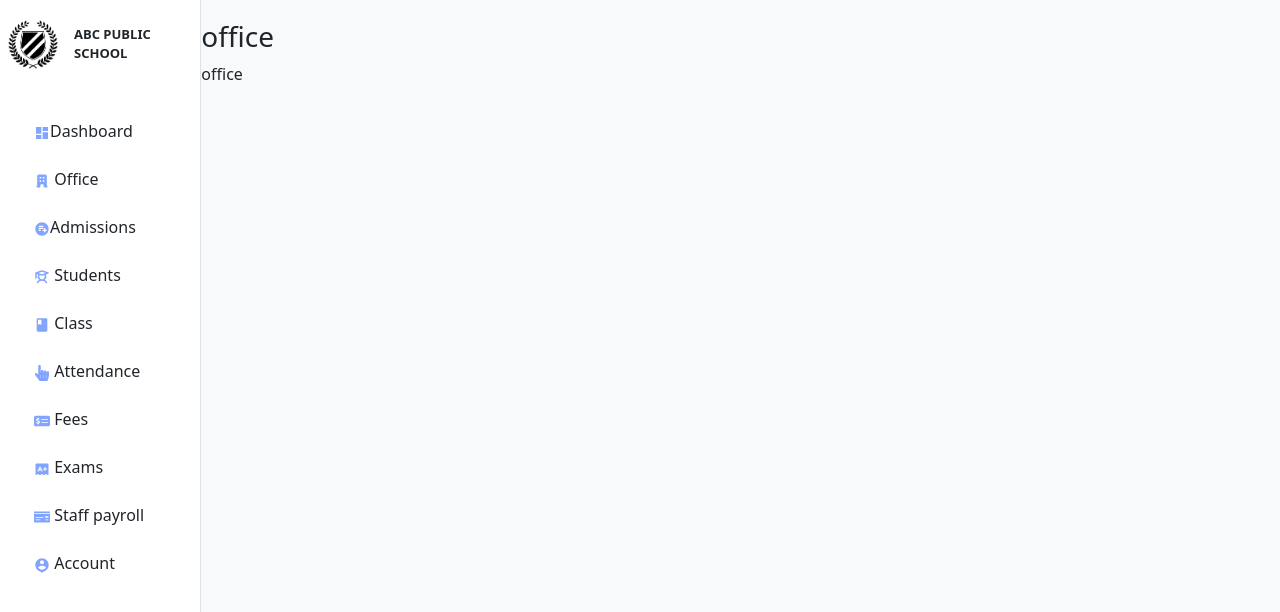
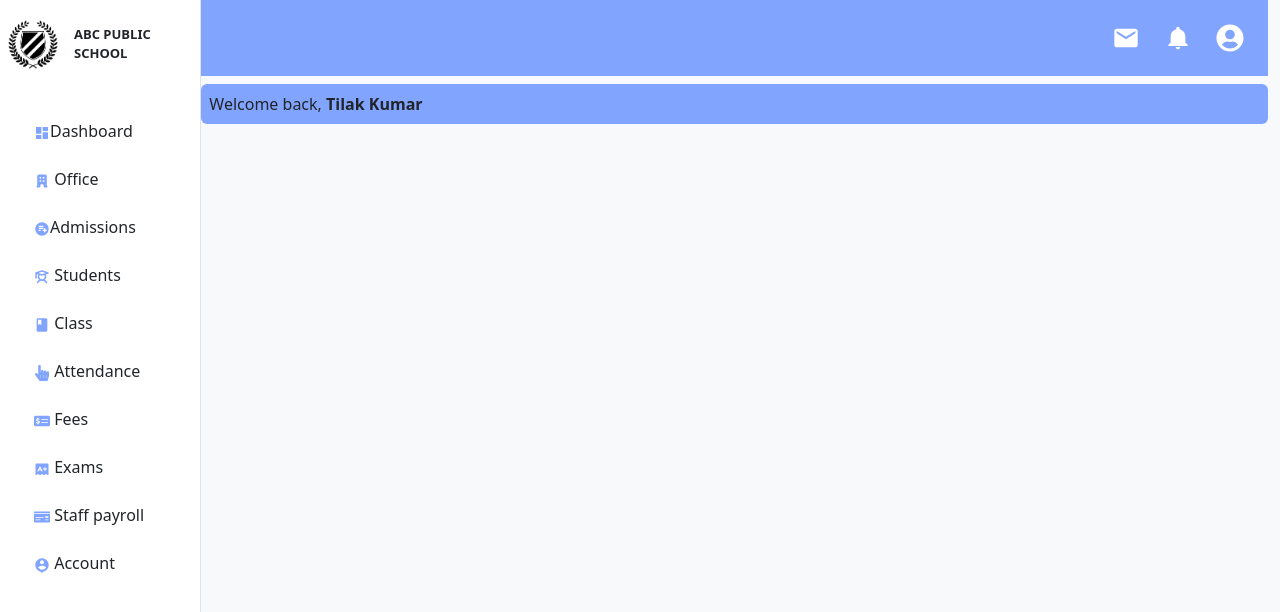
Before and after one commit to tilak9413/school, a React (Vite) app: page /office in a window 1280 px wide. Shown: the top 612 px of the page. Built offline with nearby package versions, Linux system fonts and the light colour scheme; a web font is replaced by a local one.

Commit message:
Changes by Naresh

```diff
--- a/src/App.css
+++ b/src/App.css
@@ -107,7 +107,12 @@ h1 {
   margin-top: 22px;
   font-size: 15px;
 }
-
+/* CSS for icons hover  */
+.icon:hover{
+  color: black;
+  cursor: pointer;
+  filter: invert(1);
+}
 @media screen and (max-width: 1200px) {
   .left {
     display: none;
--- a/src/components/Addmition.jsx
+++ b/src/components/Addmition.jsx
@@ -2,9 +2,9 @@ import React from 'react'
 
 function Addmition() {
   return (
-    <div>
-      Addmition
-    </div>
+    <>
+
+    </>
   )
 }
 
--- /dev/null
+++ b/src/components/Navbar.jsx
@@ -0,0 +1,19 @@
+import React from 'react'
+import { MdEmail } from "react-icons/md";
+import { IoMdNotifications } from "react-icons/io";
+import { FaUserCircle } from "react-icons/fa";
+const Navbar = () => {
+  return (
+    <>
+    <div className="bgcolordash d-flex justify-content-end p-4 mb-2">
+        <div className="icons d-flex gap-4">
+          <MdEmail className="iconcolor text-white fs-3 icon" />
+          <IoMdNotifications className="iconcolor text-white fs-3 icon" />
+          <FaUserCircle className="iconcolo text-white fs-3 icon" />
+        </div>
+      </div>
+    </>
+  )
+}
+
+export default Navbar
--- /dev/null
+++ b/src/components/Welcome.jsx
@@ -0,0 +1,13 @@
+import React from 'react'
+
+const Welcome = () => {
+  return (
+    <>
+    <div className="welcome-bar bgcolordash rounded p-2">
+        <p className="m-0">Welcome back, <span className="text-dark fw-bold">Tilak Kumar</span></p>
+      </div>
+    </>
+  )
+}
+
+export default Welcome
--- a/src/components/office.jsx
+++ b/src/components/office.jsx
@@ -1,12 +1,14 @@
-import React from 'react'
-
+import React from "react";
+import Navbar from "./Navbar";
+import Welcome from "./Welcome";
+import '../App.css';
 function Office() {
   return (
     <>
-    <h1>office</h1>
-    <div>office</div>
+      <Navbar/>
+      <Welcome/>
     </>
-  )
+  );
 }
 
-export default Office
+export default Office;
```
